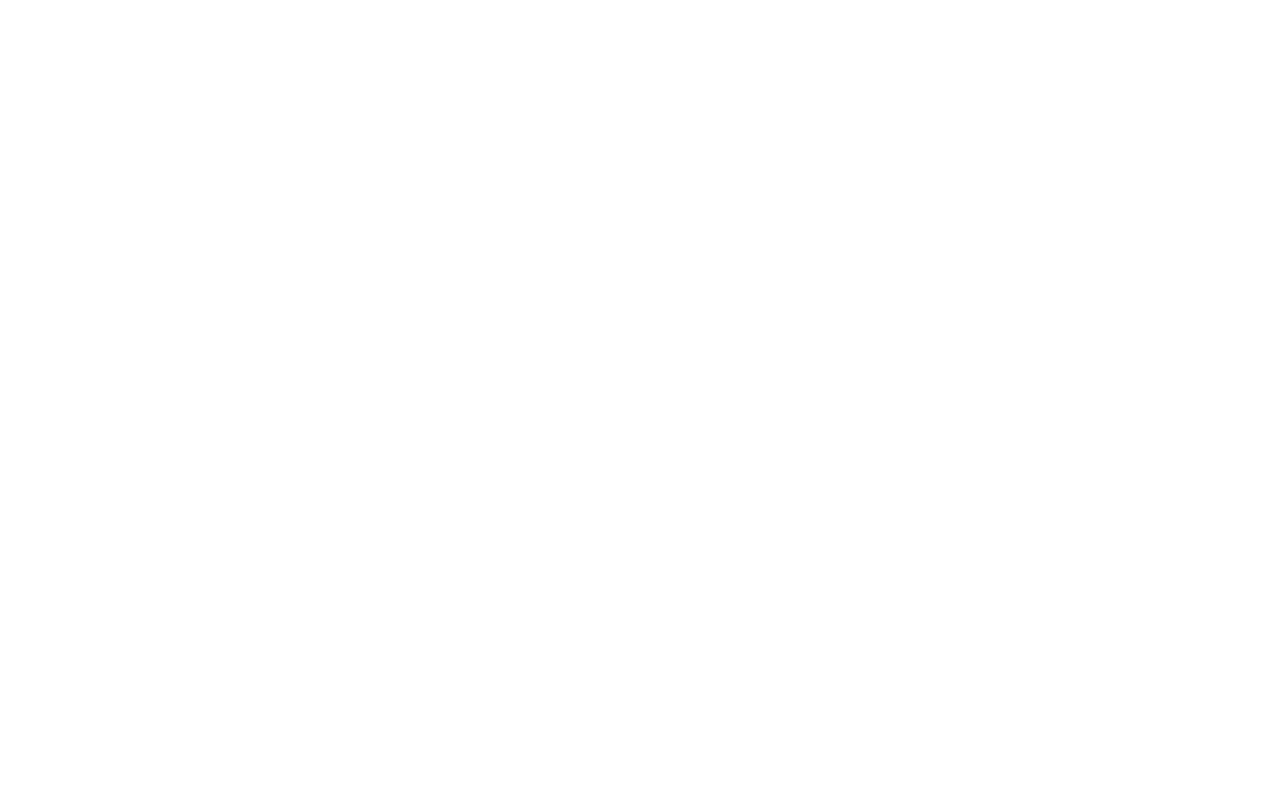
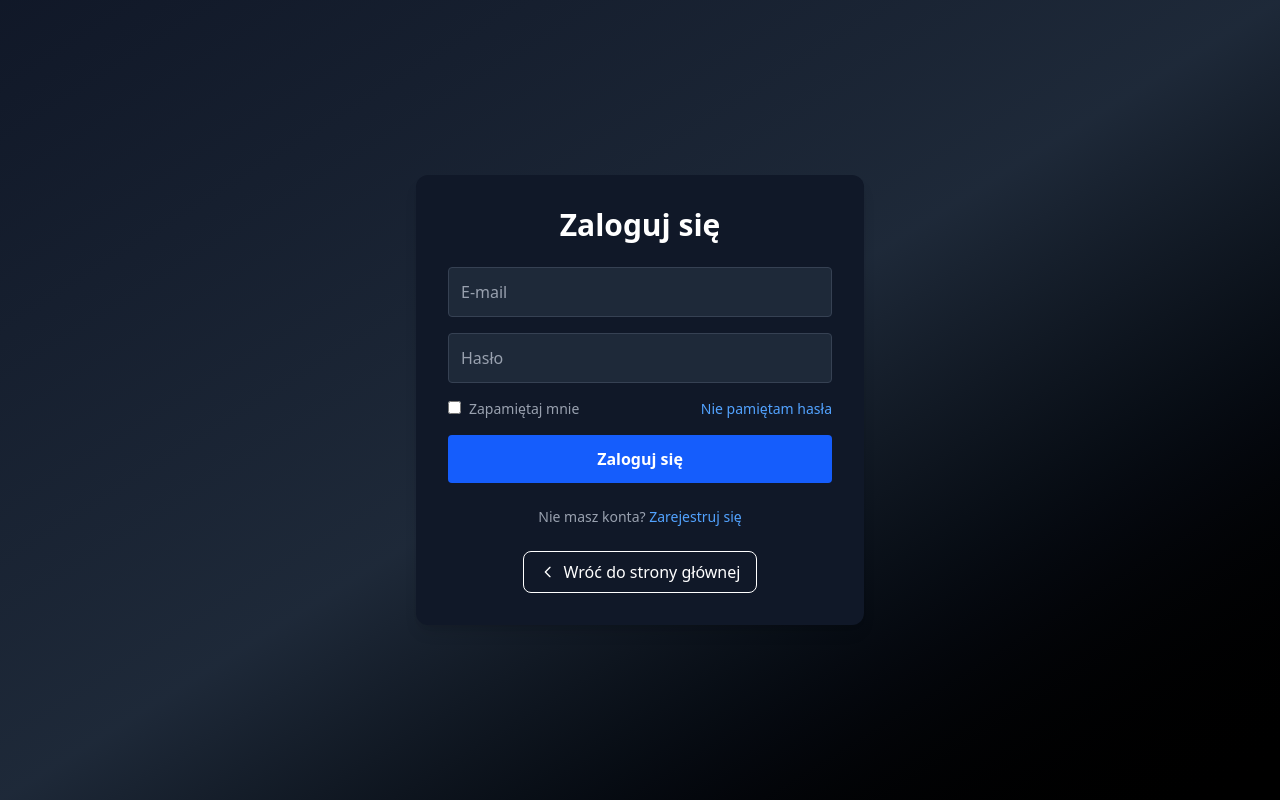
Before and after one commit to TrenerVarusky/running-app, a React (Vite) app in the folder frontend/: page /login in a window 1280 px wide. Before the commit this address had no page. Built offline with nearby package versions, Linux system fonts and the light colour scheme.

Commit message:
feat: update Navbar, LoginPage and RegisterPage with new layout and styling

```diff
--- a/frontend/src/App.tsx
+++ b/frontend/src/App.tsx
@@ -1,6 +1,8 @@
 import { BrowserRouter as Router, Routes, Route } from 'react-router-dom'
 import LandingPage from './pages/LandingPage'
 import UserListPage from './pages/UserListPage'
+import RegisterPage from './pages/RegisterPage'
+import LoginPage from './pages/LoginPage'
 
 function App() {
 	return (
@@ -8,6 +10,8 @@
 			<Routes>
 				<Route path="/" element={<LandingPage />} />
 				<Route path="/users" element={<UserListPage />} />
+				<Route path="/login" element={<LoginPage />} />
+				<Route path="/register" element={<RegisterPage />} />
 			</Routes>
 		</Router>
 	)
--- /dev/null
+++ b/frontend/src/components/BackButton.tsx
@@ -0,0 +1,26 @@
+import { useNavigate } from 'react-router-dom'
+
+export default function BackButton() {
+  const navigate = useNavigate()
+
+  return (
+    <div className="mt-6 flex justify-center">
+      <button
+        onClick={() => navigate('/')}
+        className="flex items-center gap-2 border border-white text-white px-4 py-2 rounded-lg hover:bg-white/10 transition cursor-pointer"
+      >
+        <svg
+          xmlns="http://www.w3.org/2000/svg"
+          fill="none"
+          viewBox="0 0 24 24"
+          strokeWidth={2}
+          stroke="currentColor"
+          className="w-4 h-4"
+        >
+          <path strokeLinecap="round" strokeLinejoin="round" d="M15 19l-7-7 7-7" />
+        </svg>
+        Wróć do strony głównej
+      </button>
+    </div>
+  )
+}
--- a/frontend/src/components/Navbar.tsx
+++ b/frontend/src/components/Navbar.tsx
@@ -0,0 +1,74 @@
+// src/components/Navbar.tsx
+import { Link, useLocation } from 'react-router-dom'
+import { useState, useEffect } from 'react'
+
+const Navbar = () => {
+	const [menuOpen, setMenuOpen] = useState(false)
+    const [shouldRender, setShouldRender] = useState(false)
+    const location = useLocation()
+
+	useEffect(() => {
+		if (menuOpen) {
+			setShouldRender(true)
+		} else {
+			const timeout = setTimeout(() => setShouldRender(false), 300) // czas trwania animacji
+			return () => clearTimeout(timeout)
+		}
+	}, [menuOpen])
+
+	return (
+		<nav className="fixed top-0 left-0 w-full z-50 flex justify-between items-center px-6 py-4 shadow-md bg-gray-900 text-white">
+			<h1 className="text-2xl font-bold tracking-wide">RunPower</h1>
+
+			<ul className="hidden md:flex space-x-6 font-medium">
+				<li className="hover:text-blue-400 cursor-pointer transition">Strona główna</li>
+				<li>
+					<Link to="/users" className="hover:text-blue-400 transition">
+						O nas
+					</Link>
+				</li>
+				<li className="hover:text-blue-400 cursor-pointer transition">Kontakt</li>
+                {location.pathname !== '/login' && (
+						<li><Link to="/login" className="hover:text-blue-400 transition">Zaloguj się</Link></li>
+					)}
+			</ul>
+
+			{/* Hamburger menu */}
+			<div className="md:hidden">
+				<button onClick={() => setMenuOpen(!menuOpen)}>
+					<svg
+						className="w-6 h-6"
+						fill="none"
+						stroke="currentColor"
+						viewBox="0 0 24 24"
+						xmlns="http://www.w3.org/2000/svg">
+						{menuOpen ? (
+							<path strokeLinecap="round" strokeLinejoin="round" strokeWidth="2" d="M6 18L18 6M6 6l12 12" />
+						) : (
+							<path strokeLinecap="round" strokeLinejoin="round" strokeWidth="2" d="M4 6h16M4 12h16M4 18h16" />
+						)}
+					</svg>
+				</button>
+			</div>
+
+			{/* Mobile dropdown */}
+			{shouldRender && (
+				<div
+					className={`absolute z-50 top-16 left-0 w-full bg-gray-800 px-6 py-4 md:hidden transition-all ${
+						menuOpen ? 'animate-slideDownFade' : 'animate-slideUpFade'
+					}`}>
+					<ul className="space-y-2">
+						<li className="hover:text-blue-400">Strona główna</li>
+						<li className="hover:text-blue-400">O nas</li>
+						<li className="hover:text-blue-400">Kontakt</li>
+                        {location.pathname !== '/login' && (
+							<li><Link to="/login" onClick={() => setMenuOpen(false)} className="block hover:text-blue-400">Zaloguj się</Link></li>
+						)}
+					</ul>
+				</div>
+			)}
+		</nav>
+	)
+}
+
+export default Navbar
--- a/frontend/src/index.css
+++ b/frontend/src/index.css
@@ -1 +1,32 @@
 @import 'tailwindcss';
+
+
+	@keyframes slideDownFade {
+		from {
+			opacity: 0;
+			transform: translateY(-10%);
+		}
+		to {
+			opacity: 1;
+			transform: translateY(0);
+		}
+	}
+
+	@keyframes slideUpFade {
+		from {
+			opacity: 1;
+			transform: translateY(0);
+		}
+		to {
+			opacity: 0;
+			transform: translateY(-10%);
+		}
+	}
+
+	.animate-slideDownFade {
+		animation: slideDownFade 0.3s ease-out forwards;
+	}
+
+	.animate-slideUpFade {
+		animation: slideUpFade 0.3s ease-in forwards;
+	}
--- /dev/null
+++ b/frontend/src/pages/LoginPage.tsx
@@ -0,0 +1,49 @@
+import { useState } from 'react'
+import BackButton from '../components/BackButton'
+
+export default function LoginPage() {
+	const [email, setEmail] = useState('')
+	const [password, setPassword] = useState('')
+
+	return (
+		<div className="min-h-screen flex items-center justify-center bg-gradient-to-br from-gray-900 via-gray-800 to-black text-white px-4">
+			<div className="bg-gray-900 p-8 rounded-xl w-full max-w-md shadow-lg">
+				<h2 className="text-3xl font-bold mb-6 text-center">Zaloguj się</h2>
+
+				<div className="space-y-4">
+					<input
+						type="email"
+						value={email}
+						onChange={(e) => setEmail(e.target.value)}
+						placeholder="E-mail"
+						className="w-full p-3 rounded bg-gray-800 border border-gray-700 placeholder-gray-400 focus:outline-none focus:ring-2 focus:ring-blue-500"
+					/>
+					<input
+						type="password"
+						value={password}
+						onChange={(e) => setPassword(e.target.value)}
+						placeholder="Hasło"
+						className="w-full p-3 rounded bg-gray-800 border border-gray-700 placeholder-gray-400 focus:outline-none focus:ring-2 focus:ring-blue-500"
+					/>
+
+					<div className="flex items-center justify-between text-sm text-gray-400 ">
+						<label>
+							<input type="checkbox" className="mr-2 cursor-pointer" />
+							Zapamiętaj mnie
+						</label>
+						<button className="hover:underline text-blue-400 cursor-pointer">Nie pamiętam hasła</button>
+					</div>
+
+					<button className="w-full bg-blue-600 hover:bg-blue-700 transition p-3 rounded text-white font-semibold cursor-pointer">
+						Zaloguj się
+					</button>
+				</div>
+
+				<p className="text-center text-sm text-gray-400 mt-6">
+					Nie masz konta? <a href="/register" className="text-blue-400 hover:underline">Zarejestruj się</a>
+				</p>
+                <BackButton />
+			</div>
+		</div>
+	)
+}
--- /dev/null
+++ b/frontend/src/pages/RegisterPage.tsx
@@ -0,0 +1,52 @@
+import { useState } from 'react'
+import BackButton from '../components/BackButton'
+
+export default function RegisterPage() {
+	const [email, setEmail] = useState('')
+	const [password, setPassword] = useState('')
+
+	return (
+		<div className="min-h-screen flex items-center justify-center bg-gradient-to-br from-gray-900 via-gray-800 to-black text-white px-4">
+			<div className="bg-gray-900 p-8 rounded-xl w-full max-w-md shadow-lg">
+				<h2 className="text-3xl font-bold mb-6 text-center">Utwórz konto</h2>
+
+				<div className="space-y-4">
+					<input
+						type="email"
+						value={email}
+						onChange={(e) => setEmail(e.target.value)}
+						placeholder="E-mail"
+						className="w-full p-3 rounded bg-gray-800 border border-gray-700 placeholder-gray-400 focus:outline-none focus:ring-2 focus:ring-blue-500"
+					/>
+					<input
+						type="password"
+						value={password}
+						onChange={(e) => setPassword(e.target.value)}
+						placeholder="Hasło"
+						className="w-full p-3 rounded bg-gray-800 border border-gray-700 placeholder-gray-400 focus:outline-none focus:ring-2 focus:ring-blue-500"
+					/>
+
+					<p className="text-xs text-gray-400">
+						Hasło musi mieć przynajmniej 8 znaków, jedną wielką literę, jedną małą literę, cyfrę i znak specjalny.
+					</p>
+
+					<div className="flex items-start gap-2 text-sm text-gray-400">
+						<input type="checkbox" className="cursor-pointer"/>
+						<p>
+							Akceptuję <a href="#" className="text-blue-400 hover:underline">regulamin</a>
+						</p>
+					</div>
+
+					<button className="w-full bg-blue-600 hover:bg-blue-700 transition p-3 rounded text-white font-semibold cursor-pointer">
+						Utwórz konto
+					</button>
+				</div>
+
+				<p className="text-center text-sm text-gray-400 mt-6">
+					Masz już konto? <a href="/login" className="text-blue-400 hover:underline">Zaloguj się</a>
+				</p>
+                <BackButton />
+			</div>
+		</div>
+	)
+}
```
Also changed, not shown: frontend/package.json (+5 -2 lines), frontend/src/pages/LandingPage.tsx (+48 -49 lines), 1 other file (tests, documents, lock files or other folders).
